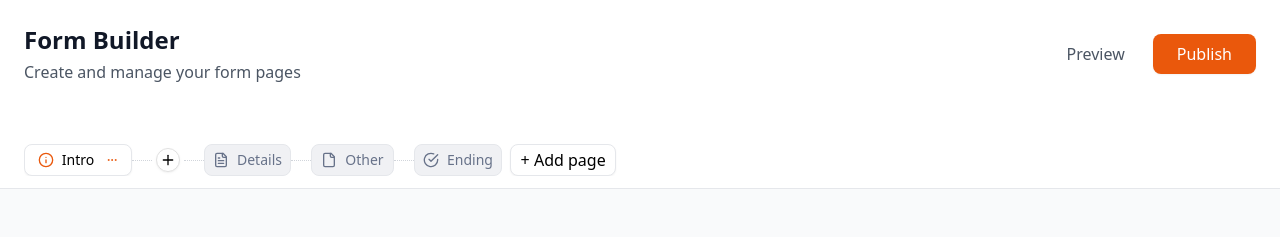
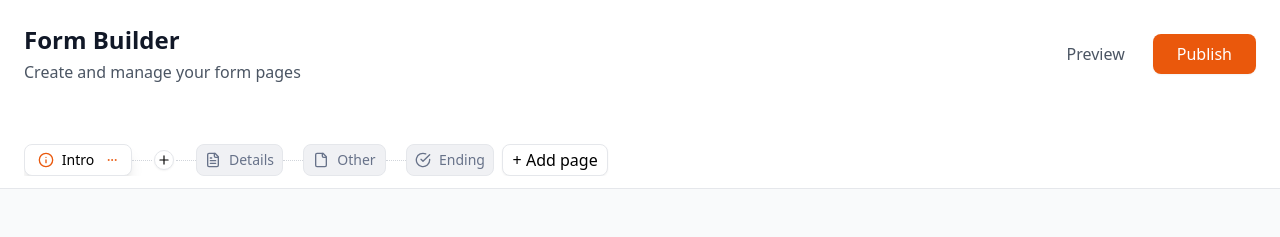
Before and after one commit to GaneshVarma1/Frontend-takehome, a React (Vite) app: page / in a window 1280 px wide. Shown: the top 237 px of the page. Built offline with nearby package versions, Linux system fonts and the light colour scheme; the HTML template or start-up script is replaced by a standard one.

Commit message:
Cleaning

```diff
--- a/src/components/AddPageButton.tsx
+++ b/src/components/AddPageButton.tsx
@@ -6,13 +6,15 @@ interface AddPageButtonProps {
   onHover: () => void;
   onLeave: () => void;
   variant?: 'icon' | 'text';
+  size?: 'small' | 'default';
 }
 
 export const AddPageButton: React.FC<AddPageButtonProps> = ({
   onAdd,
   onHover,
   onLeave,
-  variant = 'icon'
+  variant = 'icon',
+  size = 'default',
 }) => {
   if (variant === 'text') {
     return (
@@ -37,6 +39,28 @@ export const AddPageButton: React.FC<AddPageButtonProps> = ({
     );
   }
 
+  // Small icon-only button
+  if (size === 'small') {
+    return (
+      <div
+        className="relative w-6 h-6 flex items-center justify-center"
+        onMouseEnter={onHover}
+        onMouseLeave={onLeave}
+      >
+        <button
+          onClick={onAdd}
+          className="w-5 h-5 rounded-full flex items-center justify-center bg-white border border-gray-200 shadow-sm hover:bg-gray-50 transition"
+          style={{ padding: 0 }}
+          title="Add page"
+          tabIndex={0}
+        >
+          <Plus className="w-3.5 h-3.5 text-black" />
+        </button>
+      </div>
+    );
+  }
+
+  // Default icon-only button
   return (
     <div
       className="relative w-8 h-8 flex items-center justify-center"
--- a/src/components/PageNavigationBar.tsx
+++ b/src/components/PageNavigationBar.tsx
@@ -146,6 +146,7 @@ export const PageNavigationBar: React.FC<PageNavigationBarProps> = ({
                             onAdd={() => handleAddPage(index)}
                             onHover={() => {}}
                             onLeave={() => {}}
+                            size="small"
                           />
                         </div>
                       </>
--- a/src/components/PageTab.tsx
+++ b/src/components/PageTab.tsx
@@ -38,19 +38,13 @@ export const PageTab: React.FC<PageTabProps> = ({
           className={`
             group relative flex items-center justify-center text-sm font-medium
             transition-all duration-200 cursor-move select-none min-w-0
-            focus:outline-none focus-visible:ring-2 focus-visible:ring-orange-400 focus-visible:ring-offset-2
-            ${isActive
-              ? 'bg-white text-black border border-gray-200 shadow-sm'
-              : ''
-            }
-            ${snapshot.isDragging
-              ? 'shadow-xl ring-2 ring-orange-200 bg-white z-50 rotate-2 scale-105 border-orange-300'
-              : ''
-            }
+            focus:outline-none focus-visible:ring-2 focus-visible:ring-blue-600 focus-visible:ring-offset-2
+            ${isActive ? 'bg-white text-black border border-gray-200 shadow-lg' : ''}
+            ${snapshot.isDragging ? 'shadow-xl ring-2 ring-orange-200 bg-white z-50 rotate-2 scale-105 border-orange-300' : ''}
           `}
+          tabIndex={0}
           onClick={onClick}
           onContextMenu={onContextMenu}
-          tabIndex={0}
           onMouseEnter={() => !isActive && setIsHovered(true)}
           onMouseLeave={() => !isActive && setIsHovered(false)}
           style={{
@@ -79,7 +73,7 @@ export const PageTab: React.FC<PageTabProps> = ({
                 e.stopPropagation();
                 onContextMenu(e);
               }}
-              className="transition-opacity duration-200 p-1 rounded hover:bg-orange-100 -mr-1 focus:outline-none focus-visible:ring-2 focus-visible:ring-orange-400 focus-visible:ring-offset-2 opacity-100 text-orange-600"
+              className="transition-opacity duration-200 p-1 rounded hover:bg-orange-100 -mr-1 focus:outline-none focus-visible:ring-2 focus-visible:ring-blue-600 focus-visible:ring-offset-2 text-orange-600"
               tabIndex={0}
             >
               <MoreHorizontal className="w-3 h-3" />
```
